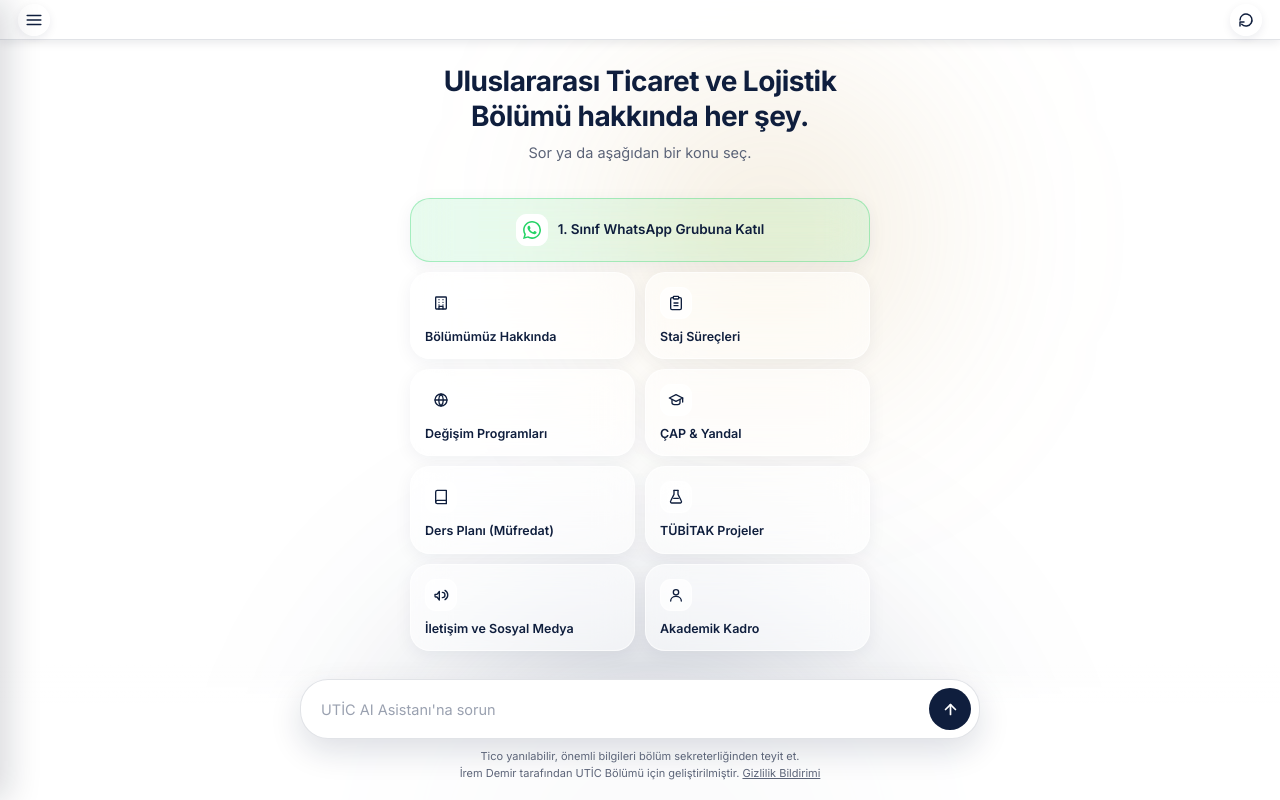
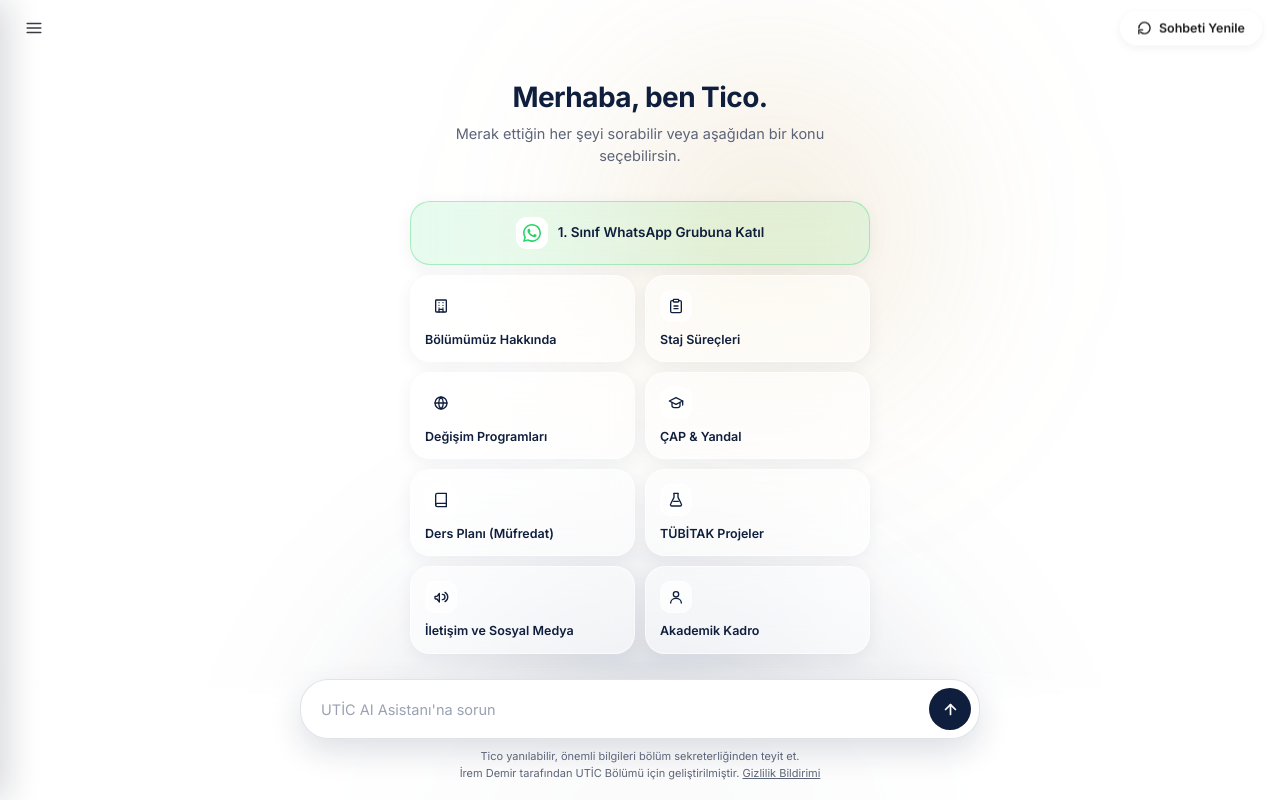
Before and after one commit to iremdemi/utic-ai-asistan, a website: page index.html in a window 1280 px wide. Drawn offline with Linux system fonts and the light colour scheme.

Commit message:
Update index.html

```diff
--- a/index.html
+++ b/index.html
@@ -78,7 +78,7 @@
     display: flex;
     flex-direction: column;
     position: relative;
-    padding-top: 40px;
+    padding-top: 56px;
   }
 
   /* ---------- Yavaşça hareket eden mavi/altın ışık (Gemini tarzı) ---------- */
@@ -130,16 +130,15 @@
     left: 0;
     right: 0;
     z-index: 999;
-    height: 40px;
+    height: 56px;
     display: flex;
     align-items: center;
     justify-content: center;
-    background: rgba(255, 255, 255, 0.85);
-    backdrop-filter: blur(10px);
-    -webkit-backdrop-filter: blur(10px);
-    border-bottom: 1px solid var(--border);
-    box-shadow: 0 2px 10px rgba(10, 21, 40, 0.10);
-  }
+    background: transparent;
+    pointer-events: none;
+  }
+
+  .topbar > * { pointer-events: auto; }
 
   .menu-toggle-btn {
     position: absolute;
@@ -149,21 +148,18 @@
     width: 32px;
     height: 32px;
     border-radius: 50%;
-    border: 1px solid rgba(255, 255, 255, 0.6);
-    background: rgba(255, 255, 255, 0.55);
-    backdrop-filter: blur(12px);
-    -webkit-backdrop-filter: blur(12px);
-    color: var(--navy-900);
+    border: none;
+    background: transparent;
+    color: #3c3c43;
     display: flex;
     align-items: center;
     justify-content: center;
     cursor: pointer;
     transition: 0.15s ease;
-    box-shadow: 0 3px 10px rgba(15, 30, 61, 0.08);
   }
 
   @media (hover: hover) and (pointer: fine) {
-    .menu-toggle-btn:hover { background: rgba(255, 255, 255, 0.85); border-color: rgba(0, 0, 0, 0.15); }
+    .menu-toggle-btn:hover { background: rgba(0, 0, 0, 0.05); }
   }
 
   .side-panel-backdrop {
@@ -383,20 +379,23 @@
     right: 18px;
     top: 50%;
     transform: translateY(-50%);
-    width: 32px;
-    height: 32px;
-    border-radius: 50%;
+    display: flex;
+    align-items: center;
+    gap: 7px;
+    padding: 9px 16px;
+    border-radius: 999px;
     border: 1px solid rgba(255, 255, 255, 0.6);
     background: rgba(255, 255, 255, 0.55);
-    backdrop-filter: blur(12px);
-    -webkit-backdrop-filter: blur(12px);
-    color: var(--navy-900);
-    display: flex;
-    align-items: center;
-    justify-content: center;
+    backdrop-filter: blur(16px) saturate(160%);
+    -webkit-backdrop-filter: blur(16px) saturate(160%);
+    color: #1c1c1e;
+    font-family: 'Inter', sans-serif;
+    font-size: 12.5px;
+    font-weight: 600;
+    white-space: nowrap;
     cursor: pointer;
     transition: 0.15s ease;
-    box-shadow: 0 3px 10px rgba(15, 30, 61, 0.08);
+    box-shadow: 0 3px 10px rgba(15, 30, 61, 0.06);
   }
 
   @media (hover: hover) and (pointer: fine) {
@@ -876,8 +875,9 @@
   <button id="menuToggleBtn" class="menu-toggle-btn" type="button" aria-label="Duyurular ve takvim" title="Duyurular ve takvim">
     <svg width="18" height="18" viewBox="0 0 24 24" fill="none" stroke="currentColor" stroke-width="2.2" stroke-linecap="round" stroke-linejoin="round"><line x1="3" y1="6" x2="21" y2="6"/><line x1="3" y1="12" x2="21" y2="12"/><line x1="3" y1="18" x2="21" y2="18"/></svg>
   </button>
-  <button id="resetBtn" class="reset-btn" type="button" aria-label="Yeni sohbet başlat" title="Yeni sohbet başlat">
-    <svg width="16" height="16" viewBox="0 0 24 24" fill="none" stroke="currentColor" stroke-width="2.2" stroke-linecap="round" stroke-linejoin="round"><path d="M3 12a9 9 0 1 1 2.6 6.4"/><path d="M3 21v-6h6"/></svg>
+  <button id="resetBtn" class="reset-btn" type="button" aria-label="Sohbeti yenile" title="Sohbeti yenile">
+    <svg width="15" height="15" viewBox="0 0 24 24" fill="none" stroke="currentColor" stroke-width="2.2" stroke-linecap="round" stroke-linejoin="round"><path d="M3 12a9 9 0 1 1 2.6 6.4"/><path d="M3 21v-6h6"/></svg>
+    Sohbeti Yenile
   </button>
 </div>
 
@@ -943,8 +943,8 @@
 
 <main>
   <div class="hero" id="hero">
-    <h1>Uluslararası Ticaret ve Lojistik Bölümü hakkında her şey.</h1>
-    <p>Sor ya da aşağıdan bir konu seç.</p>
+    <h1>Merhaba, ben Tico.</h1>
+    <p>Merak ettiğin her şeyi sorabilir veya aşağıdan bir konu seçebilirsin.</p>
     <div class="hero-chips" id="heroChips"></div>
   </div>
 
```
